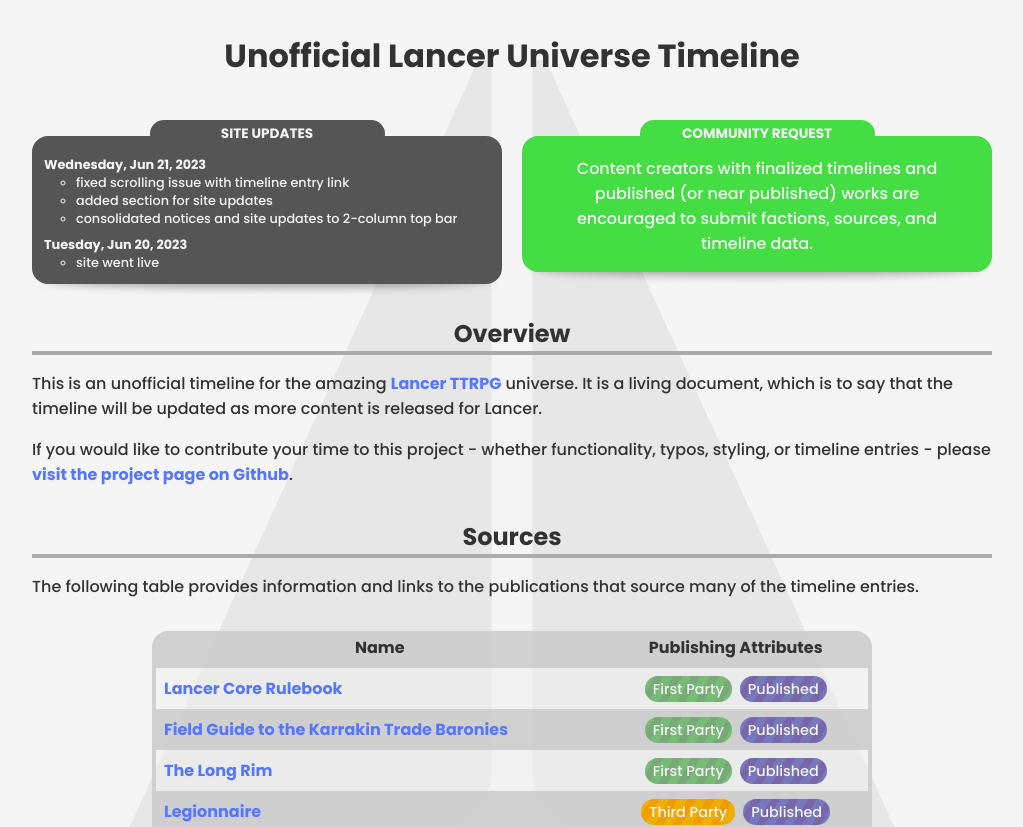
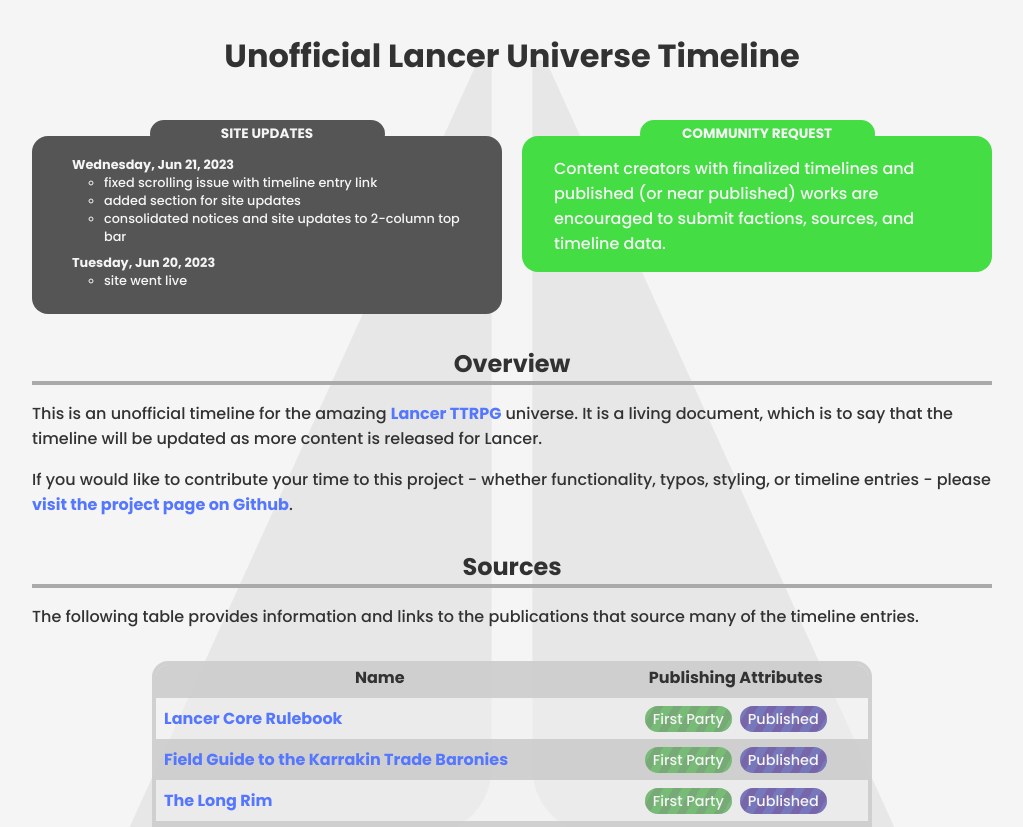
Before and after one commit to rishenko/react-lancer-timeline, a React (Create React App) app: page / in a window 1280 px wide. Shown: the top 827 px of the page, without its empty margins (128-1151 px from the left). Built offline with nearby package versions, Linux system fonts and the light colour scheme.

Commit message:
next pass, starting with cleanup

```diff
--- a/src/App.css
+++ b/src/App.css
@@ -135,76 +135,6 @@
   margin-bottom: 2rem;
 }
 
-.intro #site-messages {
-  display: grid;
-  grid-template-columns: 1fr 1fr;
-  grid-gap: 20px;
-  width: 60rem;
-  margin-left: auto;
-  margin-right: auto;
-  margin-bottom: 2rem;
-  max-height: 20rem;
-}
-
-.intro #site-messages div#notice-container {
-    --notice-color: #4d4;
-    --sources-color-dark: rgba(200, 200, 200);
-    width: 100%;
-    position:relative;
-}
-
-.intro #site-messages div#notice-container h3 {
-    font-size: .9rem;
-    background-color: var(--notice-color);
-    padding: 0 .75rem 0  .75rem;
-    border-radius: 1rem;
-    font-weight: bold;
-    font-size: .85rem;
-    border: .25rem solid var(--notice-color);
-    width: 50%;
-    top: .25rem;
-    margin: 0 auto;
-    color: var(--bgColor);
-  transform: translate(0, .5rem);
-  z-index: 1;
-}
-
-.intro #site-messages div#notice-container .notice {
-  border-radius: 1rem;
-  padding: 1.25rem 2rem 1rem 2rem;
-  align-content: center;
-  text-align: center;
-  font-size: 1rem;
-  font-weight: 100%;
-  position: relative;
-  color: var(--bgColor);
-  background: var(--notice-color);
-}
-
-.intro #site-messages div#notice-container .notice::after {
-  content: "";
-  display: block;
-  position: absolute;
-  width: 95%;
-  height: 1rem;
-  background: rgba(50, 50, 50, 0.4);
-  left: 50%;
-  border-radius: 50%;
-  filter: blur(4px);
-  transform: translate(-50%, 50%);
-  z-index: -1;
-  bottom: 0.25rem;
-}
-
-.intro #site-messages div#notice-container .notice.site-status {
-  --notice-color: #D55;
-}
-
-.intro #site-messages div#notice-container .notice.site-status::before {
-  content: "SITE STATUS";
-  transform: translate(0, -2rem);
-}
-
 .intro p {
   display: block;
   margin-bottom: 1rem;
--- a/src/App.js
+++ b/src/App.js
@@ -6,8 +6,8 @@
 import PublishingAttributeLegend from './PublishingAttributeLegend';
 import Timeline from './Timeline';
 import SourceTable from './SourceTable';
-import {ActionMessageContext} from './ActionMessageContext.js';
-import SiteUpdates from './SiteUpdates';
+import { ActionMessageContext } from './ActionMessageContext.js';
+import SiteMessages from './SiteMessages';
 import './App.css';
 
 function App() {
@@ -36,7 +36,7 @@
     });
     setVisiblePublishingAttributes(publishingAttributesVisibility);
 
-    setActionMessage({"message": ""});
+    setActionMessage({ "message": "" });
   }, []);
 
   function toggleFactionVisibility(factionKey) {
@@ -75,7 +75,7 @@
 
   const actionMessageRef = useRef(null);
   function showActionMessage(message) {
-    setActionMessage({"message": message});
+    setActionMessage({ "message": message });
     actionMessageRef.current.classList.remove("animate");
     void actionMessageRef.current.offsetWidth;
     actionMessageRef.current.classList.add("animate");
@@ -88,14 +88,7 @@
         <div id="action-message" ref={actionMessageRef}>{actionMessage["message"]}</div>
         <h1>Unofficial Lancer Universe Timeline</h1>
         <div className="intro">
-        <div id="site-messages">
-          <SiteUpdates />
-          <div id="notice-container">
-            <h3>COMMUNITY REQUEST</h3>
-          {/* <div className="notice site-status"></div> */}
-          <div className="notice request">Content creators with finalized timelines and published (or near published) works are encouraged to submit factions, sources, and timeline data.</div>
-          </div>
-        </div>
+          <SiteMessages />
           <div className="overview">
             <h2>Overview</h2>
             <p>
@@ -106,7 +99,6 @@
               If you would like to contribute your time to this project - whether functionality, typos,
               styling, or timeline entries - please <a href="https://github.com/rishenko/react-lancer-timeline" target="_blank">visit the project page on Github</a>.
             </p>
-
           </div>
           <h2>Sources</h2>
           <p>
@@ -143,7 +135,7 @@
         <Timeline timelineEntries={data.timeline} factions={data.factions} sources={data.sources} visibleSources={visibleSources} visibleFactions={visibleFactions} />
 
         <div className="legal">
-            <Logo alt="Powered by Lancer graphic by Massif Press"/>
+          <Logo alt="Powered by Lancer graphic by Massif Press" />
           <p><em>Unofficial Lancer Universe Timeline</em> is not an official Lancer product; it is a third party work, and is not affiliated with Massif Press. <em>Unofficial Lancer Universe Timeline</em> is published via the Lancer Third Party License. Lancer is copyright Massif Press.</p>
           <p>All timeline entries are owned and copyrighted by their respective authors and publishers.</p>
         </div>
--- /dev/null
+++ b/src/SiteMessages.css
@@ -0,0 +1,51 @@
+#site-messages {
+    display: grid;
+    grid-template-columns: 1fr 1fr;
+    grid-gap: 20px;
+    width: 60rem;
+    margin-left: auto;
+    margin-right: auto;
+    margin-bottom: 2rem;
+}
+
+#site-messages div.notice-container {
+    --sources-color-dark: rgba(200, 200, 200);
+    width: 100%;
+    position: relative;
+}
+
+#site-messages div.notice-container.request {
+    --notice-color: #4d4;
+}
+
+#site-messages div.notice-container.alert {
+    --notice-color: #D55;
+}
+
+#site-messages h3 {
+    font-size: .9rem;
+    background-color: var(--notice-color);
+    padding: 0 .75rem 0 .75rem;
+    border-radius: 1rem;
+    font-weight: bold;
+    font-size: .85rem;
+    border: .25rem solid var(--notice-color);
+    width: 50%;
+    top: .25rem;
+    margin: 0 auto;
+    color: var(--bgColor);
+    transform: translate(0, .5rem);
+    z-index: 1;
+}
+
+
+#site-messages div.notice-container .notice {
+    border-radius: 1rem;
+    padding: 1.25rem 2rem 1rem 2rem;
+    text-align: left;
+    font-size: 1rem;
+    font-weight: 100%;
+    position: relative;
+    color: var(--bgColor);
+    background: var(--notice-color);
+}
--- /dev/null
+++ b/src/SiteMessages.js
@@ -0,0 +1,20 @@
+import React from 'react';
+import './SiteMessages.css';
+import SiteUpdates from './SiteUpdates'
+
+function SiteMessages({}) {
+    return (
+        <div id="site-messages">
+            <SiteUpdates />
+            {/* <div className="notice site-status"></div> */}
+            <div className="notice-container request">
+                <h3>COMMUNITY REQUEST</h3>
+                <div className="notice">
+                    Content creators with finalized timelines and published (or near published) works are encouraged to submit factions, sources, and timeline data.
+                </div>
+            </div>
+        </div>
+    )
+}
+
+export default SiteMessages;
--- a/src/SiteUpdates.css
+++ b/src/SiteUpdates.css
@@ -1,61 +1,48 @@
-div#site-updates-container {
-    --sources-color-dark: #555;
+#site-updates-container {
+    --notice-color: #555;
     width: 100%;
     position: relative;
     margin: 0 auto;
 }
 
-div#site-updates-container::after {
-    content: "";
-    display: block;
-    position: absolute;
-    width: 95%;
-    height: 1rem;
-    background: rgba(50, 50, 50, 0.4);
-    left: 50%;
-    border-radius: 50%;
-    filter: blur(4px);
-    transform: translate(-50%, 50%);
-    z-index: -1;
-    bottom: 0.25rem;
-
-  }
-
-div#site-updates-container h3 {
-    font-size: .9rem;
-    background-color: var(--sources-color-dark);
-    padding: 0 .75rem 0  .75rem;
-    border-radius: 1rem;
-    font-weight: bold;
-    font-size: .85rem;
-    border: .25rem solid var(--sources-color-dark);
-    width: 50%;
-    top: .25rem;
-    margin: 0 auto;
-    color: var(--bgColor);
-  transform: translate(0, .5rem);
-  z-index: 1;
+#site-updates-container h3 {
+    --notice-color: #555;
+    --scroll-color: #666;
 }
 
-div#site-updates {
+#site-messages div.notice-container#site-updates {
     border-radius: 1rem;
     margin: 0 auto;
+    padding: 0;
     padding-top: 1rem;
     position: relative;
-    border: .25rem solid var(--sources-color-dark);
-    background-color: var(--sources-color-dark);
+    border: .25rem solid var(--notice-color);
+    background-color: var(--notice-color);
     max-height: 15rem;
-    overflow: hidden;
     color: var(--bgColor);
 }
 
-
-div#site-updates ul.site-updates-list {
+#site-updates ul.site-updates-list {
     max-height: 10rem;
-    overflow-y: auto;
+    overflow-y: scroll;
+    scrollbar-width: thin;
+    scroll-margin: 0px;
 }
 
-div#site-updates ul li.update {
+#site-updates ul.site-updates-list::-webkit-scrollbar {
+    width: .25rem;
+}
+
+#site-updates ul.site-updates-list::-webkit-scrollbar-track {
+    background: var(--notice-color);
+}
+
+#site-updates ul.site-updates-list::-webkit-scrollbar-thumb {
+    background-color: var(--bgColor);
+    border-radius: .25rem;
+}
+
+#site-updates ul li.update {
     list-style: none;
     list-style-position: 0;
     font-size: .8rem;
@@ -64,6 +51,6 @@
     font-weight: bold;
 }
 
-div#site-updates ul li.update li {
+#site-updates ul li.update li {
     font-weight: normal;
 }
--- a/src/SiteUpdates.js
+++ b/src/SiteUpdates.js
@@ -4,13 +4,14 @@
 
 function SiteUpdates() {
     return (
-        <div id="site-updates-container">
+        <div id="site-updates-container" className="notice-container">
             <h3>SITE UPDATES</h3>
-            <div id="site-updates">
+            <div id="site-updates" className="notice">
                 <ul className="site-updates-list">
                     {updateData.updates.sort((a, b) => { return new Date(b.date) - new Date(a.date) }).map((update, idx) => {
                         const options = { weekday: 'long', year: 'numeric', month: 'short', day: 'numeric' };
                         const dateString = new Date(update.date).toLocaleDateString('en-us', options);
+
                         return (
                             <li key={`update-${idx}`} className='update'>
                                 <div className='date'>{dateString}</div>
```
Lines whose indentation alone changed are shown as unchanged.
